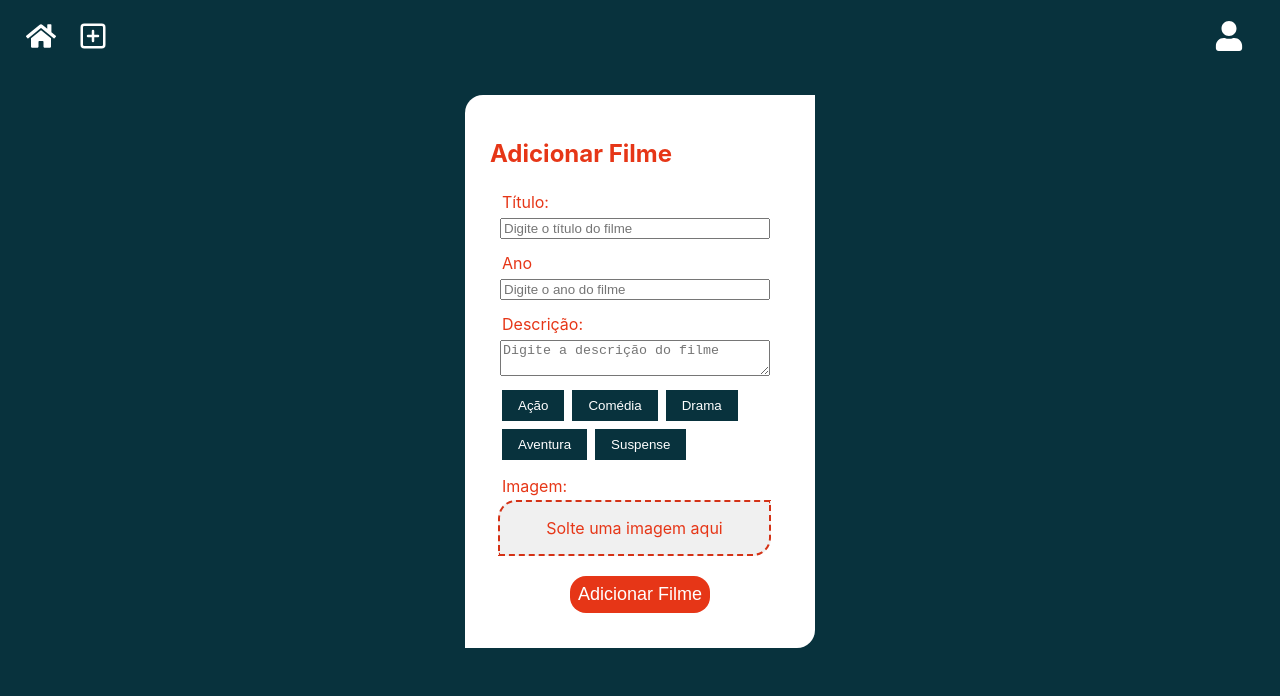
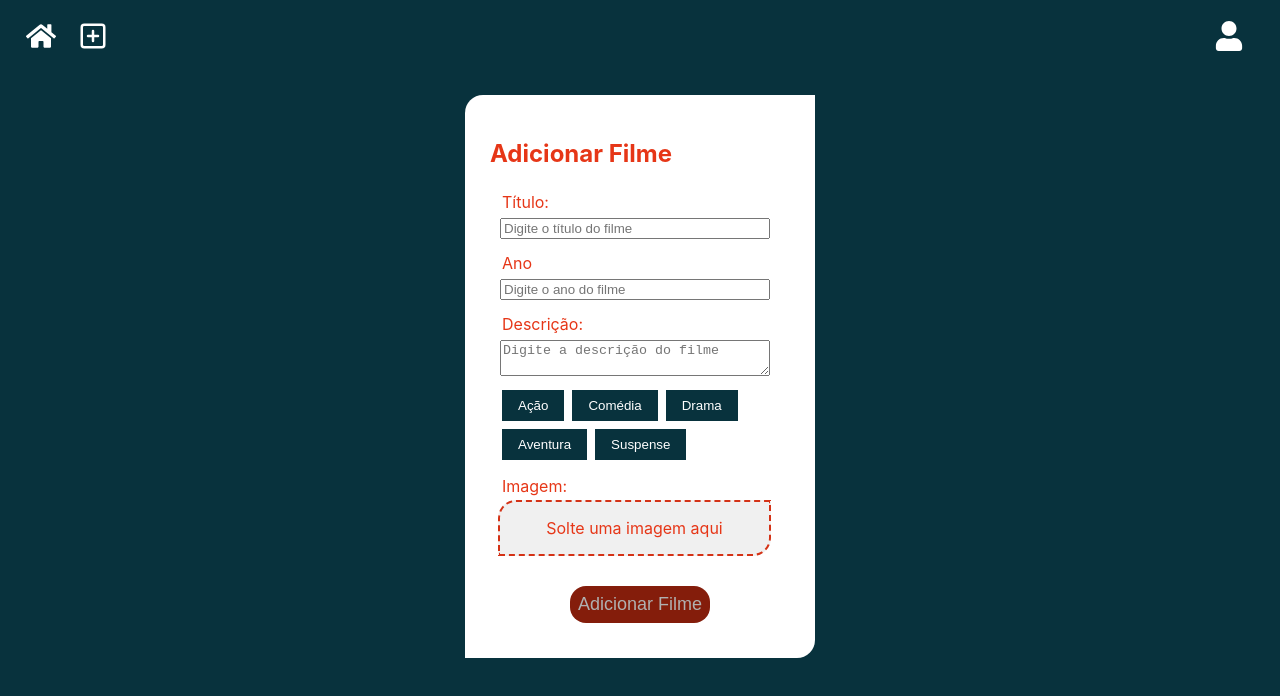
Before and after one commit to thomz2/CRUD-locadora, a React (Create React App) app: page /adicionarFilme in a window 1280 px wide. Shown: the top 696 px of the page. Built offline with nearby package versions, Linux system fonts and the light colour scheme; no server answers.

Commit message:
estilizando uns botões

```diff
--- a/src/commons/BotaoDD/index.tsx
+++ b/src/commons/BotaoDD/index.tsx
@@ -8,7 +8,7 @@ interface IProps {
   className?: string;
 }
 
-const BotaoDD: React.FC<IProps> = ({text = ' ', onClick, className}) => {
+const BotaoDD: React.FC<IProps> = ({text = ' ', onClick, className = ''}) => {
   return (
     <>
       <button className={'botao-DD ' + className} onClick={onClick}>{text}</button>
--- a/src/commons/BotaoDD/style.css
+++ b/src/commons/BotaoDD/style.css
@@ -31,3 +31,7 @@ button.botao-pode-confirmar {
     transition: background-color 0.4s ease;
     transition: color 0.4s ease;
 }
+
+button.botao-pode-confirmar:hover {
+    background-color: #ff4423;
+}
--- a/src/components/Modal/style.css
+++ b/src/components/Modal/style.css
@@ -20,6 +20,10 @@ button.botao-pode-confirmar {
 
     transition: background-color 0.4s ease;
     transition: color 0.4s ease;
+}
+
+button.botao-pode-confirmar:hover {
+    background-color: #ff4423;
 }
 
 .movie-modal-container {
--- a/src/components/MoviesTable/index.tsx
+++ b/src/components/MoviesTable/index.tsx
@@ -22,7 +22,7 @@ const MoviesTable: React.FC<IProps> = ({ movies, buttons = true }) => {
             setLargura(carousel.current?.scrollWidth - carousel.current?.offsetWidth);
         }
         console.log(carousel.current?.scrollWidth, carousel.current?.offsetWidth)
-    }, [carousel.current]);
+    }, [carousel.current, movies]);
 
     return (
         <div className="pai">
--- a/src/pages/MovieAddPage/index.tsx
+++ b/src/pages/MovieAddPage/index.tsx
@@ -193,7 +193,17 @@ const MovieAddPage: React.FC = () => {
                             </div>
                         </div>
                         <div className='div-botao-dd-container'>
-                            <BotaoDD text='Adicionar Filme' onClick={handleSubmit} />
+                            <BotaoDD
+                                text='Adicionar Filme'
+                                onClick={
+                                    !(generos.length == 0 || titulo == '' || Number.isNaN(ano) || descricao == '' || imagem == null) ?
+                                    handleSubmit : (e: FormEvent) => {e.preventDefault()}
+                                }
+                                className={
+                                    !(generos.length == 0 || titulo == '' || Number.isNaN(ano) || descricao == '' || imagem == null) ?
+                                    'botao-pode-confirmar' : 'botao-nao-pode-confirmar'
+                                }
+                            />
                         </div>
                     </form>
                 </div>
```
